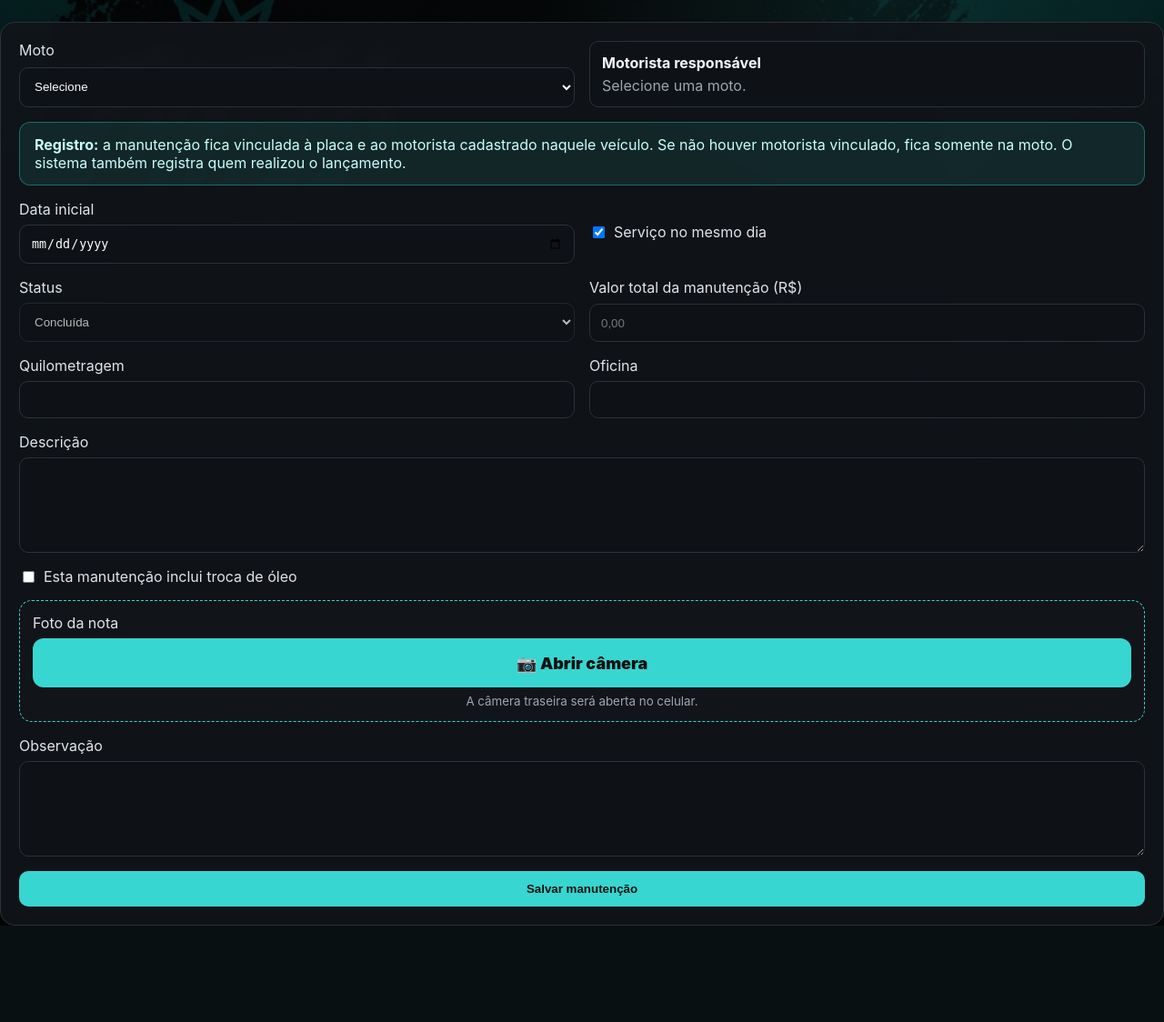
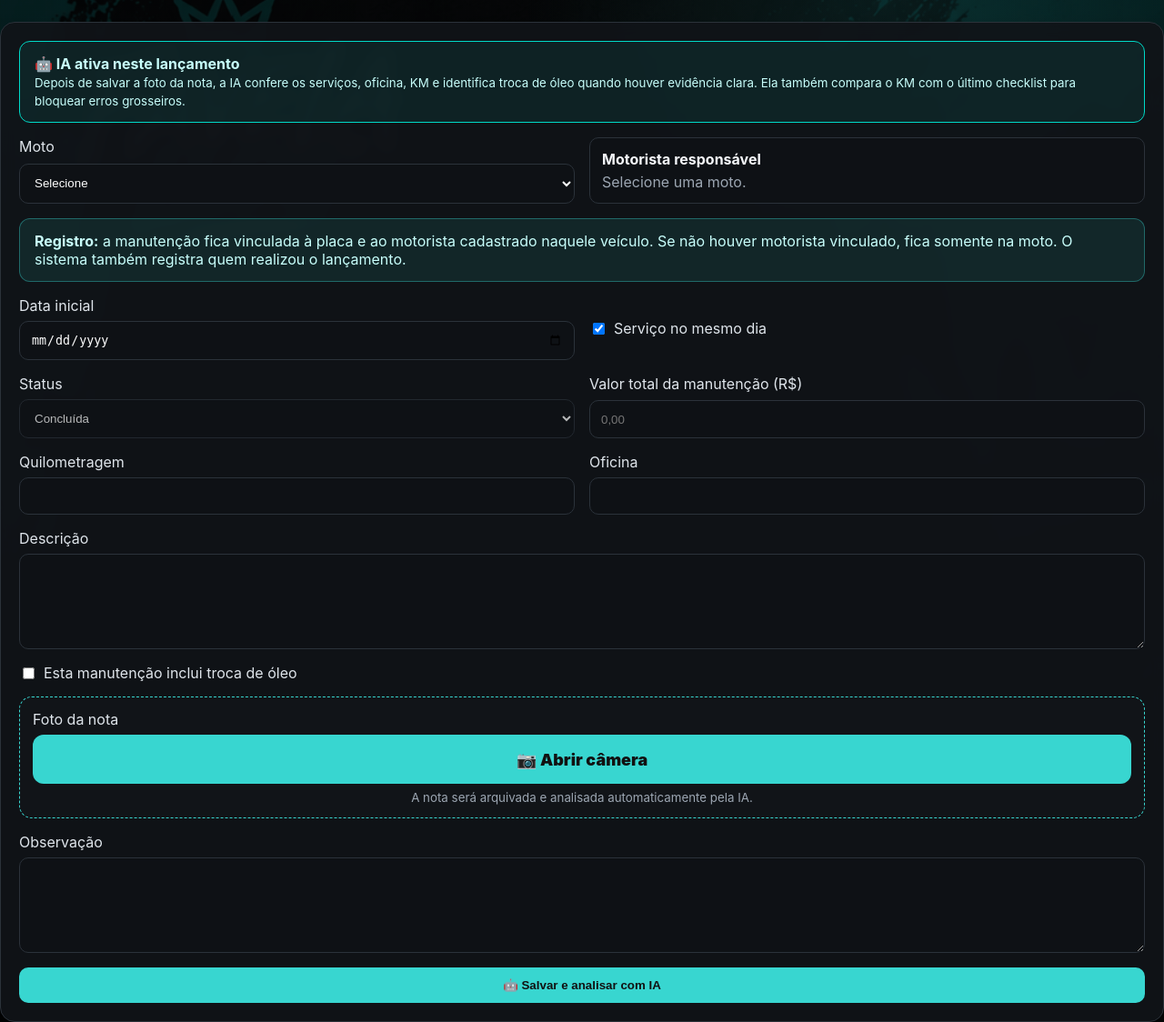
Before and after one commit to vpiveta/favela-llog-controle-veiculos, a Python web app: template Favela_Llog_Controle_de_Veiculos_Enterprise_1_1_Mobile_WhatsApp/app/templates/driver/maintenance_form.html in a window 1280 px wide. Shown: the part 88-1212 px from the top of the page at 91% size. Before the commit the page ends 1106 px from the top, so only its background shows below. Run offline with Jinja, Linux system fonts and the light colour scheme; the template is opened without the code that fills it, so the values that code supplies are empty.

Commit message:
feat: deixar analise por IA visivel na manutencao

```diff
--- a/Favela_Llog_Controle_de_Veiculos_Enterprise_1_1_Mobile_WhatsApp/app/templates/driver/maintenance_form.html
+++ b/Favela_Llog_Controle_de_Veiculos_Enterprise_1_1_Mobile_WhatsApp/app/templates/driver/maintenance_form.html
@@ -3,6 +3,7 @@
 <header class="page-head"><div><h2>Nova manutenção de moto</h2><p>Qualquer usuário pode registrar a manutenção de uma moto da própria base. O responsável oficial da placa será preservado no lançamento.</p></div></header>
 <form method="post" enctype="multipart/form-data" class="panel form-grid">
   {% if maintenance_issue_id %}<input type="hidden" name="issue_id" value="{{maintenance_issue_id}}"><div class="notice wide"><b>Resolução de pendência:</b> ao salvar esta manutenção, a pendência selecionada será marcada como solucionada e ficará vinculada a este lançamento.</div>{% endif %}
+  <div class="notice wide" style="border-color:#00d9c7;background:rgba(0,217,199,.08)"><b>🤖 IA ativa neste lançamento</b><br><small>Depois de salvar a foto da nota, a IA confere os serviços, oficina, KM e identifica troca de óleo quando houver evidência clara. Ela também compara o KM com o último checklist para bloquear erros grosseiros.</small></div>
   <label>Moto
     <select name="motorcycle_vehicle_id" id="maintenanceVehicle" required>
       <option value="">Selecione</option>
@@ -21,9 +22,9 @@
   <label class="wide">Descrição<textarea name="description" required>{{request.form.get('description','')}}</textarea></label>
   <label class="check wide"><input type="checkbox" name="is_oil_change" id="oilChange" {% if request.form.get('is_oil_change')=='on' %}checked{% endif %}> Esta manutenção inclui troca de óleo</label>
   <div class="wide oil-fields" id="oilFields"><label>Tipo de óleo<input name="oil_type" value="{{request.form.get('oil_type','')}}"></label><label>Valor exato da troca de óleo (R$)<input name="oil_amount" id="oilAmount" inputmode="decimal" value="{{request.form.get('oil_amount','')}}" placeholder="0,00"></label><div class="readonly"><b>Próxima troca</b><span>Calculada automaticamente em +990 km</span></div></div>
-  <label class="wide camera-field"><span>Foto da nota</span><span class="camera-button">📷 Abrir câmera</span><input class="camera-input" type="file" name="receipt" accept="image/*" capture="environment" required data-preview="maintenancePreview"><small>A câmera traseira será aberta no celular.</small></label>
+  <label class="wide camera-field"><span>Foto da nota</span><span class="camera-button">📷 Abrir câmera</span><input class="camera-input" type="file" name="receipt" accept="image/*" capture="environment" required data-preview="maintenancePreview"><small>A nota será arquivada e analisada automaticamente pela IA.</small></label>
   <img id="maintenancePreview" class="receipt-preview" alt="Pré-visualização da nota" hidden>
   <label class="wide">Observação<textarea name="notes">{{request.form.get('notes','')}}</textarea></label>
-  <button class="wide">Salvar manutenção</button>
+  <button class="wide">🤖 Salvar e analisar com IA</button>
 </form>
 {% endblock %}
```
